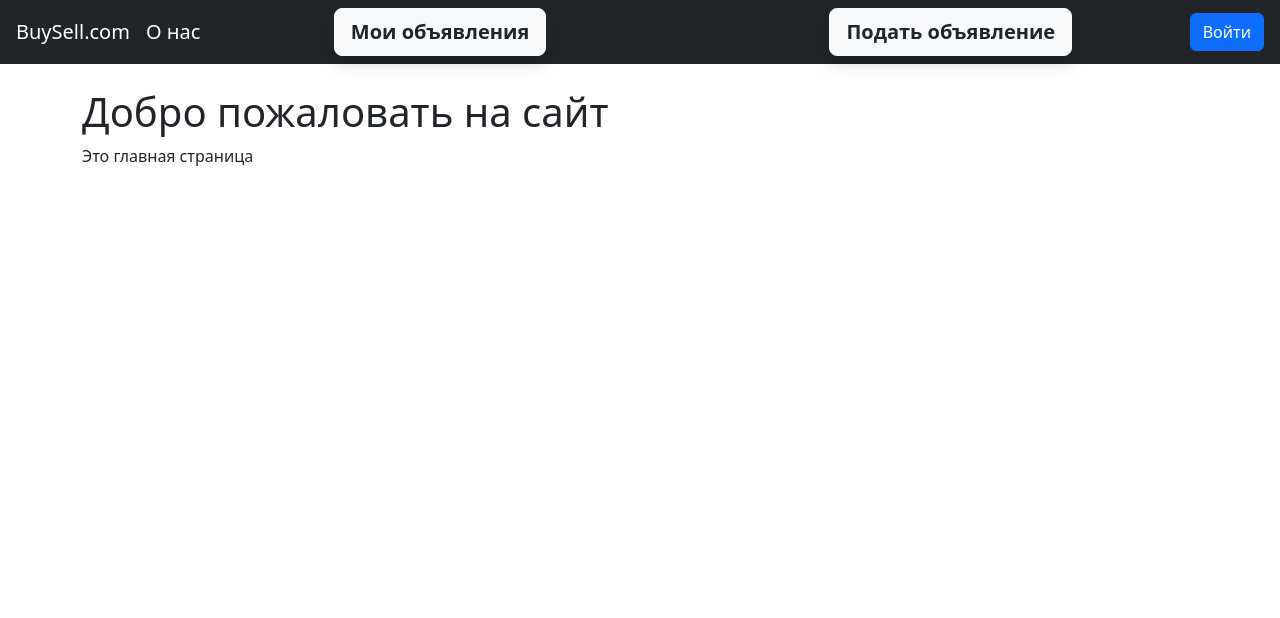
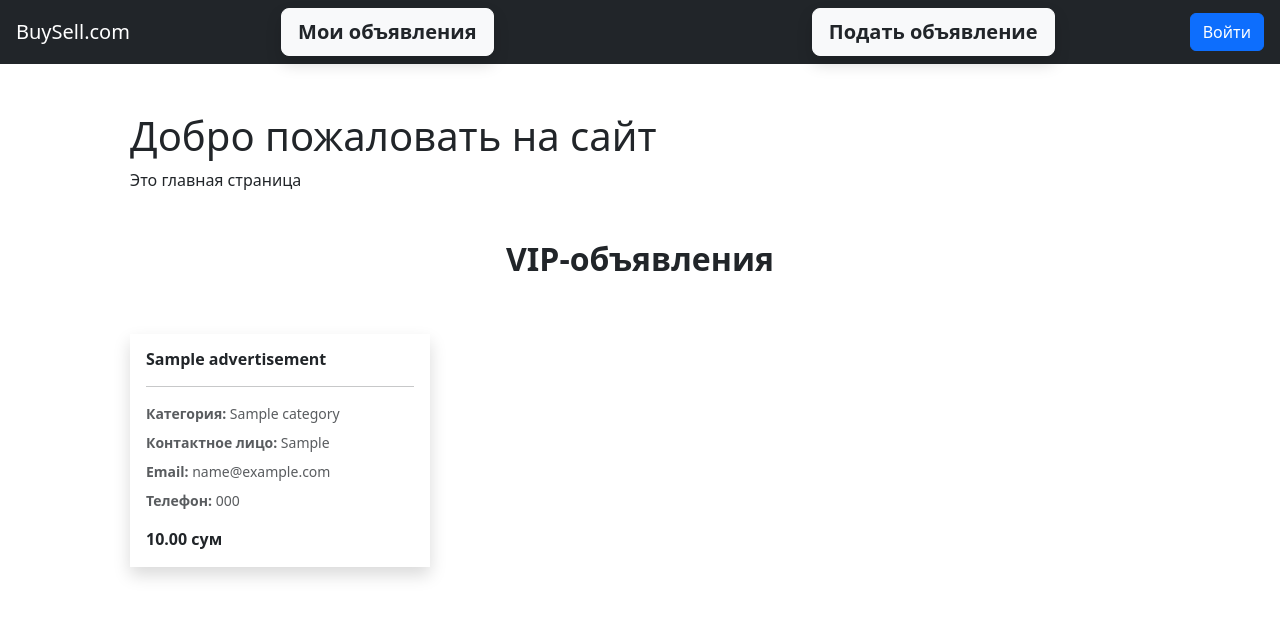
Before and after one commit to abdurahmon471113/django-marketplace, a Django app: page / in a window 1280 px wide. Shown: the top 618 px of the page. Run offline with Django 5.2, Linux system fonts and the light colour scheme; tables that the repository leaves empty hold one stand-in row (values such as "Sample post").

Commit message:
add updated home page

```diff
--- a/buysell/urls.py
+++ b/buysell/urls.py
@@ -18,7 +18,7 @@ Including another URLconf
 from django.contrib import admin
 from django.urls import include, path
 
-from user_app.views import home_view
+from main.views import home_view
 
 urlpatterns = [
     path("", home_view, name="home"),
--- /dev/null
+++ b/main/templates/main/home.html
@@ -0,0 +1,43 @@
+{% extends 'base.html' %}
+
+{% block title %}Главная{% endblock %}
+
+{% block content %}
+<!-- Класс container-fluid позволит сетке растянуться шире, как на OLX -->
+<div class="container-fluid px-md-5 mt-5">
+    <h1>Добро пожаловать на сайт</h1>
+    <p>Это главная страница</p>
+
+    <div class="d-flex justify-content-center align-items-center my-5">
+        <h2 class="fw-bold">VIP-объявления</h2>
+    </div>
+
+    <div class="row g-3">
+        {% for ad in others %}
+            <div class="col-12 col-sm-6 col-md-4 col-lg-3">
+                <div class="others-ad-cards shadow border-0 rounded-0 h-100 p-3 d-flex flex-column justify-content-between bg-white">
+
+                    <div class="card-top-content">
+                        <h5 class="fw-semibold fs-6 text-dark mb-3">
+                            {{ ad.title }}
+                        </h5>
+
+                        <hr>
+                        <p class="mb-2 text-muted small"><b>Категория:</b> {{ ad.category }}</p>
+                        <p class="mb-2 text-muted small"><b>Контактное лицо:</b> {{ ad.contact_person }}</p>
+                        <p class="mb-2 text-muted small"><b>Email:</b> {{ ad.email }}</p>
+                        <p class="mb-3 text-muted small"><b>Телефон:</b> {{ ad.phone }}</p>
+                    </div>
+
+                    <div class="card-bottom-content mt-auto">
+                        <b class="text-dark fw-bold fs-6">
+                            {{ ad.price }} сум
+                        </b>
+                    </div>
+
+                </div>
+            </div>
+        {% endfor %}
+    </div>
+</div>
+{% endblock %}
--- a/main/templates/main/my_ads_list.html
+++ b/main/templates/main/my_ads_list.html
@@ -33,7 +33,7 @@
             </p>
 
                     <hr>
-
+        <p><b>Категория:</b> {{ ad.category }}</p>
         <p><b>Контактное лицо:</b> {{ ad.contact_person }}</p>
         <p><b>Email:</b> {{ ad.email }}</p>
         <p><b>Телефон:</b> {{ ad.phone }}</p>
--- a/main/urls.py
+++ b/main/urls.py
@@ -5,7 +5,6 @@ from . import views
 app_name = "main"
 
 urlpatterns = [
-    path("", views.home_view, name="home"),
     path("my_ads_list/", views.my_ads_list_view, name="my_ads"),
     path("change_ad/<int:pk>/", views.change_ad_view, name="change_ad"),
     path("create_ad/", views.create_ad_view, name="create_ad"),
--- a/main/views.py
+++ b/main/views.py
@@ -3,10 +3,6 @@ from django.shortcuts import get_object_or_404, redirect, render
 
 from .forms import AdvertisementForm
 from .models import Advertisement
-
-
-def home_view(request):
-    return render(request, "user_app/home.html")
 
 
 @login_required
@@ -43,20 +39,11 @@ def change_ad_view(request, pk):
     else:
         form = AdvertisementForm(instance=ad, user=request.user)
 
-
     return render(request, "main/change_ad.html", {"form": form})
 
 
-
-
-"""
-1. create Readme.md file and include steps how to set up project locally
-2. create .env file to include db credentials
-3. in home page, it should not go to /user_app/ it should open /
-4. in home page list all ads created by other users, exclude ads from request user
-5. use cards as in olx to display ads in home page
-6. create ad details page to show ad details to user
-7. add search input in home to search ads by title
-8. bonus: add image handling in ad creation
-
-"""
+def home_view(request):
+    others = Advertisement.objects.all()
+    if request.user.is_authenticated:
+        others = others.exclude(author=request.user)
+    return render(request, "main/home.html", {"others": others})
--- a/static/css/style.css
+++ b/static/css/style.css
@@ -53,3 +53,8 @@ body {
 .error {
      color: #dc3545;
 }
+
+
+.others-ad-cards {
+      width: 300px !important;
+}
--- a/templates/navbar.html
+++ b/templates/navbar.html
@@ -3,11 +3,9 @@
     <a class="navbar-brand" href="{% url 'home' %}">
         BuySell.com
     </a>
-    <a class="navbar-brand" href="{% url 'about' %}">О нас
-    </a>
 
 
-<div class="mx-auto">
+    <div class="mx-auto">
         <a class="btn btn-light text-dark btn-lg fw-bold shadow" href="{% url 'main:my_ads' %}">
             Мои объявления
         </a>
@@ -32,14 +30,14 @@
 
             </span>
 
-            <a href="{% url 'logout' %}"
+            <a href="{% url 'user_app:logout' %}"
                class="btn btn-outline-light btn-sm">
                 Выйти
             </a>
 
         {% else %}
 
-            <a href="{% url 'login' %}"
+            <a href="{% url 'user_app:login' %}"
                class="btn btn-primary">
                 Войти
             </a>
--- a/user_app/templates/user_app/home.html
+++ /dev/null
@@ -1,8 +0,0 @@
-{% extends 'base.html' %}
-
-{% block title %}Главная{% endblock %}
-
-{% block content %}
-<h1>Добро пожаловать на сайт</h1>
-<p>Это главная страница</p>
-{% endblock %}
--- a/user_app/templates/user_app/login.html
+++ b/user_app/templates/user_app/login.html
@@ -10,7 +10,7 @@
             {{ form.as_p }}
             <button type="submit" class="btn btn-primary w-100 mt-3">Войти</button>
         </form>
-        <p>Нет аккаунта? <a href="{% url 'register' %}">Зарегистрироваться</a></p>
+        <p>Нет аккаунта? <a href="{% url 'user_app:register' %}">Зарегистрироваться</a></p>
     </div>
 </div>
 {% endblock %}
--- a/user_app/templates/user_app/register.html
+++ b/user_app/templates/user_app/register.html
@@ -10,7 +10,7 @@
             {{ form.as_p }}
             <button type="submit" class="btn btn-primary w-100 mt-3">Зарегистрироваться</button>
         </form>
-        <p>Уже есть аккаунт? <a href="{% url 'login' %}">Войти</a></p>
+        <p>Уже есть аккаунт? <a href="{% url 'user_app:login' %}">Войти</a></p>
     </div>
 </div>
 {% endblock %}
--- a/user_app/urls.py
+++ b/user_app/urls.py
@@ -2,10 +2,10 @@ from django.urls import path
 
 from . import views
 
+app_name = "user_app"
+
 urlpatterns = [
-    path("", views.home_view, name="home"),
     path("register/", views.register_view, name="register"),
     path("login/", views.login_view, name="login"),
     path("logout/", views.logout_view, name="logout"),
-    path("about/", views.about_view, name="about"),
 ]
--- a/user_app/views.py
+++ b/user_app/views.py
@@ -90,21 +90,3 @@ def logout_view(request):
 
     return redirect("home")
     # отправляем на главную страницу
-
-
-# =========================
-# ГЛАВНАЯ СТРАНИЦА
-# =========================
-def home_view(request):
-
-
-    return render(request, "user_app/home.html")
-    # просто показываем HTML страницу
-    # без логики, без проверки, просто отображение
-
-
-def about_view(request):
-    if request.method == "POST":
-        return redirect("home")
-
-    return render(request, "user_app/about.html")
```
Also changed, not shown: buysell/settings.py (+8 -10 lines), user_app/templates/user_app/about.html (deleted, +0 -12 lines).
